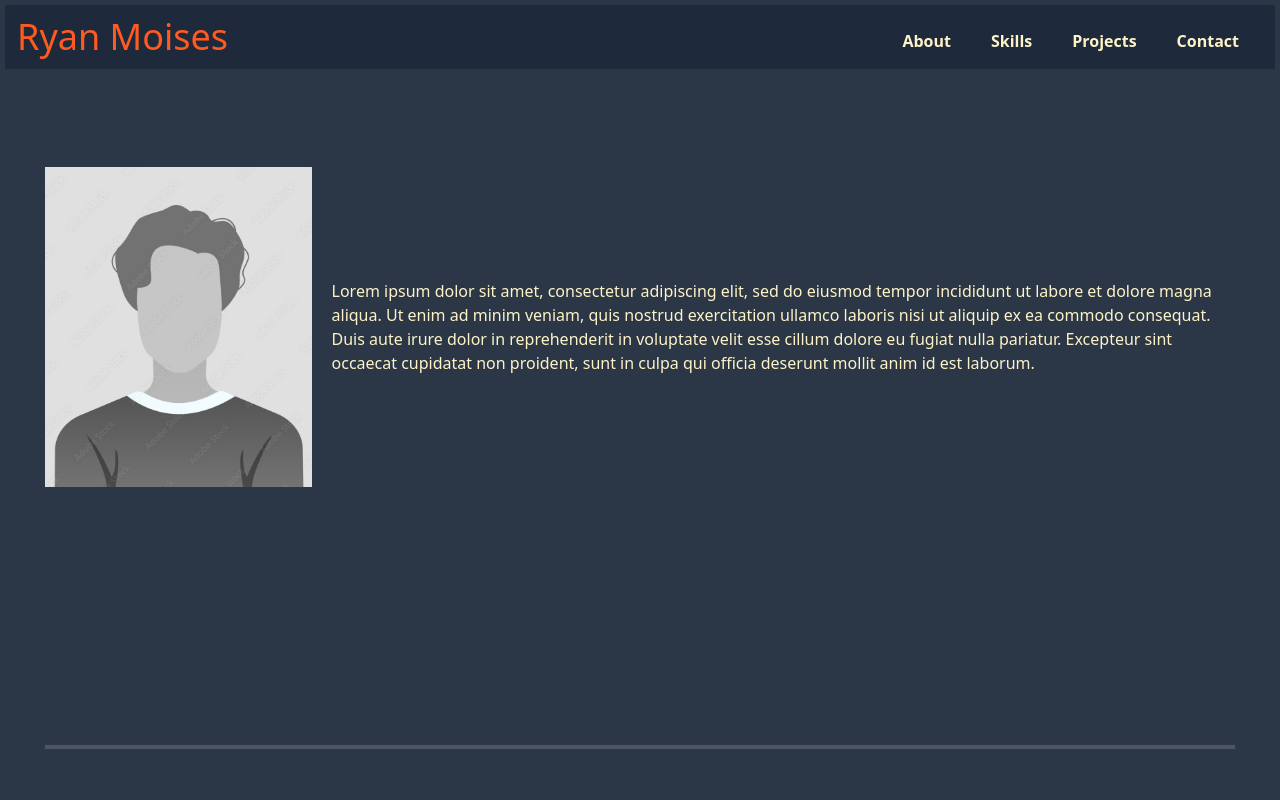
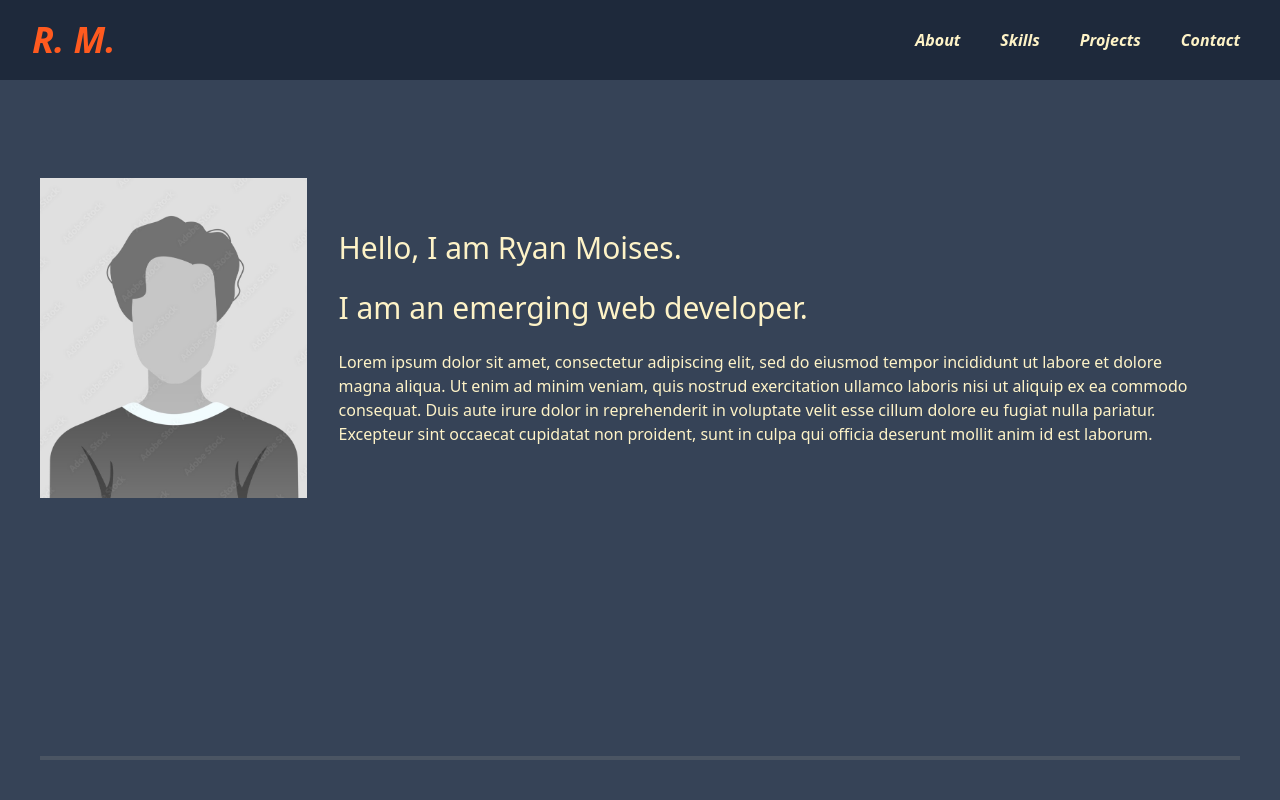
Before and after one commit to RyanMoises5/React-Portfolio, a React (Vite) app: page / in a window 1280 px wide. Shown: the top 800 px of the page. Built offline with nearby package versions, Linux system fonts and the light colour scheme.

Commit message:
Adjusted minor styling fixes for header and footer

```diff
--- a/src/App.jsx
+++ b/src/App.jsx
@@ -1,14 +1,10 @@
-import Footer from './components/Footer'
-import Header from './components/Header'
 import { Outlet } from 'react-router-dom'
 
 function App() {
   return (
     <>
-      <div className='text-amber-100'>
-        <Header />
+      <div>
         <Outlet />
-        <Footer />
       </div>
     </>
   )
--- a/src/components/About.jsx
+++ b/src/components/About.jsx
@@ -4,7 +4,13 @@ function About() {
   return (
     <div className='container-fluid border-gray-600 border-b-4 border-solid flex items-center pb-40 mx-10 h-[85vh]' id='about'>
       <img src={portrait} className='max-h-80'/>
-      <p className='p-5'>Lorem ipsum dolor sit amet, consectetur adipiscing elit, sed do eiusmod tempor incididunt ut labore et dolore magna aliqua. Ut enim ad minim veniam, quis nostrud exercitation ullamco laboris nisi ut aliquip ex ea commodo consequat. Duis aute irure dolor in reprehenderit in voluptate velit esse cillum dolore eu fugiat nulla pariatur. Excepteur sint occaecat cupidatat non proident, sunt in culpa qui officia deserunt mollit anim id est laborum.</p>
+      <div className='p-8'>
+        <h2 className='text-3xl'>Hello, I am Ryan Moises.</h2>
+        <br/>
+        <h2 className='text-3xl'>I am an emerging web developer.</h2>
+        <br/>
+        <p>Lorem ipsum dolor sit amet, consectetur adipiscing elit, sed do eiusmod tempor incididunt ut labore et dolore magna aliqua. Ut enim ad minim veniam, quis nostrud exercitation ullamco laboris nisi ut aliquip ex ea commodo consequat. Duis aute irure dolor in reprehenderit in voluptate velit esse cillum dolore eu fugiat nulla pariatur. Excepteur sint occaecat cupidatat non proident, sunt in culpa qui officia deserunt mollit anim id est laborum.</p>
+      </div>
     </div>
   );
 }
--- a/src/components/Footer.jsx
+++ b/src/components/Footer.jsx
@@ -3,6 +3,7 @@ import linkedInIcon from '../assets/icons/linkedIn.png';
 import leetCodeIcon from '../assets/icons/leetCode.png';
 
 function Footer() {
+
   const links = [
     {
       name: "github",
@@ -22,9 +23,8 @@ function Footer() {
   ]
 
   return (
-    <div className="container-fluid border-solid border-2 border-white grid justify-items-center my-2" id='footer'>
-      <p className='my-2'>Connect with me:</p>
-      <div className="container inline-flex justify-center">
+    <div className="footer bottom-0 container-fluid relative bg-slate-800 opacity-100 z-50 grid justify-items-center" id='footer'>
+      <div className="container inline-flex justify-center py-3">
         {links.map((item, index) => (
           <a key={index} href={item.link} target='blank' className='py-2 px-5 icon'>
             <img src={item.icon} className='size-10'></img>
@@ -35,4 +35,6 @@ function Footer() {
   );
 }
 
+// header sticky top-0 container-fluid h-[8vh] w-screen relative bg-slate-800 opacity-100 z-50
+
 export default Footer;
--- a/src/components/Header.jsx
+++ b/src/components/Header.jsx
@@ -1,12 +1,22 @@
-import Navigation from './Navigation'
-// background-color: rgb(43, 55, 71);
 function Header() {
   return (
-    <div className='header sticky top-0 container-fluid h-[8vh] w-full relative bg-slate-800 opacity-100 z-50'>
-      <h1 className="text-4xl text-orange-500 p-3 text-nowrap">Ryan Moises</h1>
-      <Navigation />
+    <div className='header sticky top-0 container-fluid h-[8vh] relative bg-slate-800 opacity-100 z-50 py-10 flex items-center font-semibold italic'>
+      <h1 className="text-4xl text-orange-500 mx-8">R. M.</h1>
+      <div className="absolute right-0 mx-5">
+        <a href="#about" className="mx-5 font-semibold">About</a>
+        <a href="#skills" className="mx-5 font-semibold">Skills</a>
+        <a href="#projects" className="mx-5 font-semibold">Projects</a>
+        <a href="#footer" className="mx-5 font-semibold">Contact</a>
+      </div>
     </div>
   );
 }
 
+{/* <div className="nav container m-4 border-white border-1 absolute bottom-0 right-0 text-right">
+<a href="#about" className="font-semibold mx-5">About</a>
+<a href="#skills" className="font-semibold mx-5">Skills</a>
+<a href="#projects" className="font-semibold mx-5">Projects</a>
+<a href="#footer" className="font-semibold mx-5">Contact</a>
+</div> */}
+
 export default Header;
--- a/src/components/Navigation.jsx
+++ /dev/null
@@ -1,12 +0,0 @@
-function Navigation() {
-  return (
-    <div className="nav container m-4 border-white border-1 absolute bottom-0 right-0 text-right">
-      <a href="#about" className="font-semibold mx-5">About</a>
-      <a href="#skills" className="font-semibold mx-5">Skills</a>
-      <a href="#projects" className="font-semibold mx-5">Projects</a>
-      <a href="#footer" className="font-semibold mx-5">Contact</a>
-    </div>
-  );
-}
-
-export default Navigation;
--- a/src/components/Projects.jsx
+++ b/src/components/Projects.jsx
@@ -1,6 +1,8 @@
 import pawfolio from '../assets/projects/pawfolio.png';
 import eventify from '../assets/projects/eventify.png';
 import bookServiceApp from '../assets/projects/bookServiceApp.png'
+
+function Projects() {
 
   const projects = [
     {
@@ -25,8 +27,6 @@ const projects = [
     }
   ]
 
-
-function Projects() {
   return (
     <div className='container-fluid border-gray-600 border-b-4 border-solid flex-block items-center py-14 mx-[5%]' id="projects">
       {projects.map((item, index) => (
--- a/src/index.css
+++ b/src/index.css
@@ -73,8 +73,7 @@ button:focus-visible {
 @tailwind utilities;
 
 :root {
-  background-color: rgb(43, 55, 71);
-  margin: 5px
+  background-color: rgb(54, 67, 87);
 }
 
 html {
--- a/src/pages/HomePage.jsx
+++ b/src/pages/HomePage.jsx
@@ -1,14 +1,18 @@
 import About from '../components/About'
 import Projects from '../components/Projects';
 import Skills from '../components/Skills';
+import Footer from '../components/Footer'
+import Header from '../components/Header'
 
 function HomePage() {
 
   return (
-    <div className=''>
+    <div className='text-amber-100'>
+      <Header />
       <About />
       <Skills />
       <Projects />
+      <Footer />
     </div>
   )
 }
```
Lines whose indentation alone changed are shown as unchanged.
